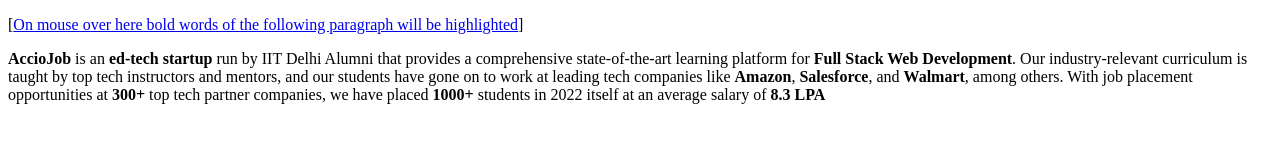
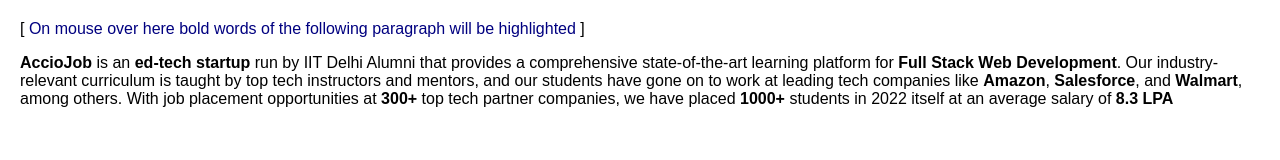
Before and after one commit to acciojob/bold-highlighter-akhssm, a website: page main.html in a window 1280 px wide. Drawn offline with Linux system fonts and the light colour scheme.

Commit message:
created a submission

```diff
--- a/main.html
+++ b/main.html
@@ -1,20 +1,29 @@
 <!DOCTYPE html>
-
 <html>
-
 <head>
-	<meta charset="UTF-8">
-	<title>Get And Style All Tags</title>
-	<link rel="stylesheet" href="styles.css">
+  <meta charset="UTF-8">
+  <title>Bold Highlighter</title>
+  <link rel="stylesheet" href="styles.css">
 </head>
 
 <body>
-  	<p>[<a href="#" onMouseOver="highlight()" onMouseOut="return_normal()">On mouse over here bold words of the following paragraph will be highlighted</a>]</p>
-	<p><strong>AccioJob</strong> is an <strong>ed-tech startup</strong> run by IIT Delhi Alumni that provides a comprehensive state-of-the-art learning platform for <strong>Full Stack Web Development</strong>. Our industry-relevant curriculum is taught by top tech instructors and mentors, and our students have gone on to work at leading tech companies like <strong>Amazon</strong>, <strong>Salesforce</strong>, and <strong>Walmart</strong>, among others. With job placement opportunities at <strong>300+</strong> top tech partner companies, we have placed <strong>1000+</strong> students in 2022 itself at an average salary of <strong>8.3 LPA</strong></p>
+  <p>
+    [<a href="#" onMouseOver="highlight()" onMouseOut="return_normal()">
+      On mouse over here bold words of the following paragraph will be highlighted
+    </a>]
+  </p>
 
-    <script type="text/javascript" src="./script.js">
-</script>
+  <p>
+    <strong>AccioJob</strong> is an <strong>ed-tech startup</strong> run by IIT Delhi Alumni
+    that provides a comprehensive state-of-the-art learning platform for
+    <strong>Full Stack Web Development</strong>. Our industry-relevant curriculum is taught
+    by top tech instructors and mentors, and our students have gone on to work at leading
+    tech companies like <strong>Amazon</strong>, <strong>Salesforce</strong>, and
+    <strong>Walmart</strong>, among others. With job placement opportunities at
+    <strong>300+</strong> top tech partner companies, we have placed <strong>1000+</strong>
+    students in 2022 itself at an average salary of <strong>8.3 LPA</strong>
+  </p>
 
+  <script type="text/javascript" src="./script.js"></script>
 </body>
-
 </html>
--- a/script.js
+++ b/script.js
@@ -1,12 +1,19 @@
 function highlight() {
-    //Write your code here
+  // Select all <strong> elements
+  const boldWords = document.querySelectorAll('strong');
 
-
+  // Change each to green
+  boldWords.forEach(word => {
+    word.style.color = 'rgb(0, 128, 0)';
+  });
 }
 
+function return_normal() {
+  // Select all <strong> elements again
+  const boldWords = document.querySelectorAll('strong');
 
-function return_normal() {
-    //Write your code here
-
-
+  // Revert color to black
+  boldWords.forEach(word => {
+    word.style.color = 'rgb(0, 0, 0)';
+  });
 }
--- a/styles.css
+++ b/styles.css
@@ -1 +1,16 @@
 /*  your css code here. If applicable */
+
+body {
+  font-family: Arial, sans-serif;
+  margin: 20px;
+  color: rgb(0, 0, 0);
+}
+
+a {
+  text-decoration: none;
+  color: rgb(0, 0, 128);
+}
+
+a:hover {
+  text-decoration: underline;
+}
```
